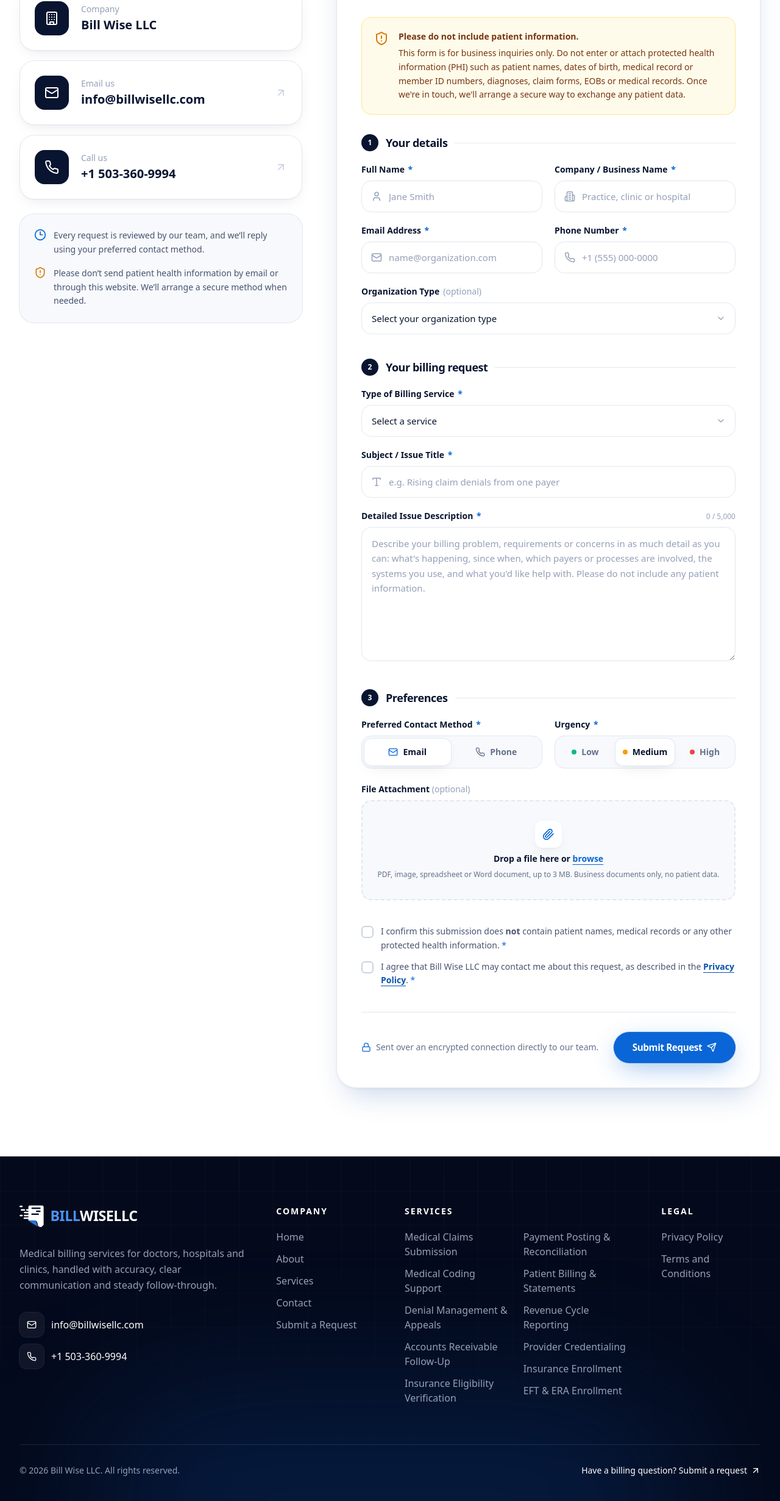
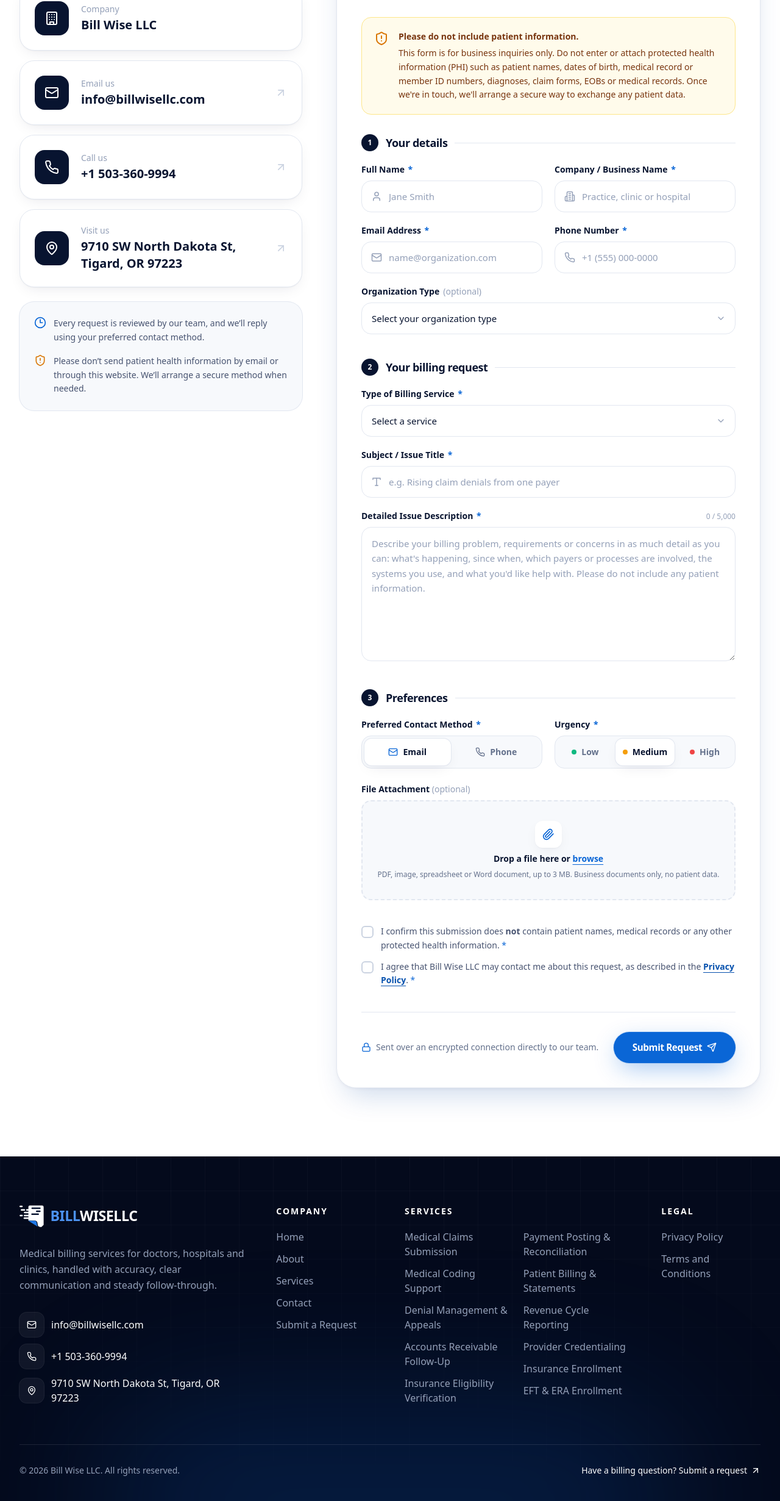
Before and after one commit to coldmode9630-cmyk/billwise-website-v1, a React (Vite) app: page /contact in a window 1280 px wide. Shown: the part 822-3283 px from the top of the page at 61% size. Built offline with nearby package versions, Linux system fonts and the light colour scheme.

Commit message:
add address 9710 SW North Dakota St, Tigard, OR 97223

```diff
--- a/index.html
+++ b/index.html
@@ -35,6 +35,14 @@
         "image": "https://billwisellc.com/og-image.png",
         "email": "info@billwisellc.com",
         "telephone": "+1-503-360-9994",
+        "address": {
+          "@type": "PostalAddress",
+          "streetAddress": "9710 SW North Dakota St",
+          "addressLocality": "Tigard",
+          "addressRegion": "OR",
+          "postalCode": "97223",
+          "addressCountry": "US"
+        },
         "description": "Medical billing services for doctors, hospitals and clinics.",
         "serviceType": "Medical Billing Services"
       }
--- a/src/components/ContactCards.jsx
+++ b/src/components/ContactCards.jsx
@@ -1,4 +1,4 @@
-import { Mail, Phone, Building, ArrowUpRight } from 'lucide-react';
+import { Mail, Phone, Building, MapPin, ArrowUpRight } from 'lucide-react';
 import { motion } from 'framer-motion';
 import { site } from '../config/site.js';
 import { Stagger, item } from './ui/Reveal.jsx';
@@ -8,6 +8,7 @@ export default function ContactCards() {
     { icon: Building, label: 'Company', value: site.name },
     { icon: Mail, label: 'Email us', value: site.email, href: `mailto:${site.email}` },
     { icon: Phone, label: 'Call us', value: site.phone, href: site.phoneHref },
+    { icon: MapPin, label: 'Visit us', value: site.addressLine, href: site.mapHref, external: true },
   ];
   return (
     <Stagger className="grid gap-4">
@@ -15,7 +16,7 @@ export default function ContactCards() {
         const Tag = c.href ? 'a' : 'div';
         return (
           <motion.div key={c.label} variants={item}>
-            <Tag href={c.href} className={`group flex items-center gap-5 rounded-3xl border border-mist-200 bg-white p-6 shadow-soft transition-all duration-500 ${c.href ? 'hover:-translate-y-1 hover:border-royal-200 hover:shadow-lift' : ''}`}>
+            <Tag href={c.href} {...(c.external ? { target: '_blank', rel: 'noopener noreferrer' } : {})} className={`group flex items-center gap-5 rounded-3xl border border-mist-200 bg-white p-6 shadow-soft transition-all duration-500 ${c.href ? 'hover:-translate-y-1 hover:border-royal-200 hover:shadow-lift' : ''}`}>
               <span className="grid h-14 w-14 shrink-0 place-items-center rounded-2xl bg-navy-900 text-white transition-colors duration-500 group-hover:bg-royal-600"><c.icon className="h-6 w-6" aria-hidden /></span>
               <div className="min-w-0 flex-1">
                 <p className="text-sm font-medium text-mist-400">{c.label}</p>
--- a/src/components/layout/Footer.jsx
+++ b/src/components/layout/Footer.jsx
@@ -1,5 +1,5 @@
 import { Link } from 'react-router-dom';
-import { Mail, Phone, ArrowUpRight } from 'lucide-react';
+import { Mail, Phone, MapPin, ArrowUpRight } from 'lucide-react';
 import Logo from '../ui/Logo.jsx';
 import { site, nav } from '../../config/site.js';
 import { services } from '../../config/services.js';
@@ -25,6 +25,10 @@ export default function Footer() {
               <a href={site.phoneHref} className="group flex items-center gap-3 text-white hover:text-royal-300">
                 <span className="grid h-10 w-10 place-items-center rounded-xl bg-white/5 ring-1 ring-white/10 group-hover:ring-royal-400/50"><Phone className="h-4 w-4" aria-hidden /></span>
                 {site.phone}
+              </a>
+              <a href={site.mapHref} target="_blank" rel="noopener noreferrer" className="group flex items-center gap-3 text-white hover:text-royal-300">
+                <span className="grid h-10 w-10 shrink-0 place-items-center rounded-xl bg-white/5 ring-1 ring-white/10 group-hover:ring-royal-400/50"><MapPin className="h-4 w-4" aria-hidden /></span>
+                <address className="not-italic">{site.addressLine}</address>
               </a>
             </div>
           </div>
--- a/src/config/site.js
+++ b/src/config/site.js
@@ -6,6 +6,15 @@ export const site = {
   email: 'info@billwisellc.com',
   phone: '+1 503-360-9994',
   phoneHref: 'tel:+15033609994',
+  address: {
+    street: '9710 SW North Dakota St',
+    city: 'Tigard',
+    region: 'OR',
+    postalCode: '97223',
+    country: 'US',
+  },
+  addressLine: '9710 SW North Dakota St, Tigard, OR 97223',
+  mapHref: 'https://www.google.com/maps/search/?api=1&query=9710+SW+North+Dakota+St%2C+Tigard%2C+OR+97223',
   tagline: 'Smarter Billing. Better Business.',
   description:
     'Bill Wise LLC provides medical billing services for doctors, hospitals and clinics: claims, coding support, denials, A/R follow-up, payment posting, credentialing and payer enrollment.',
```
